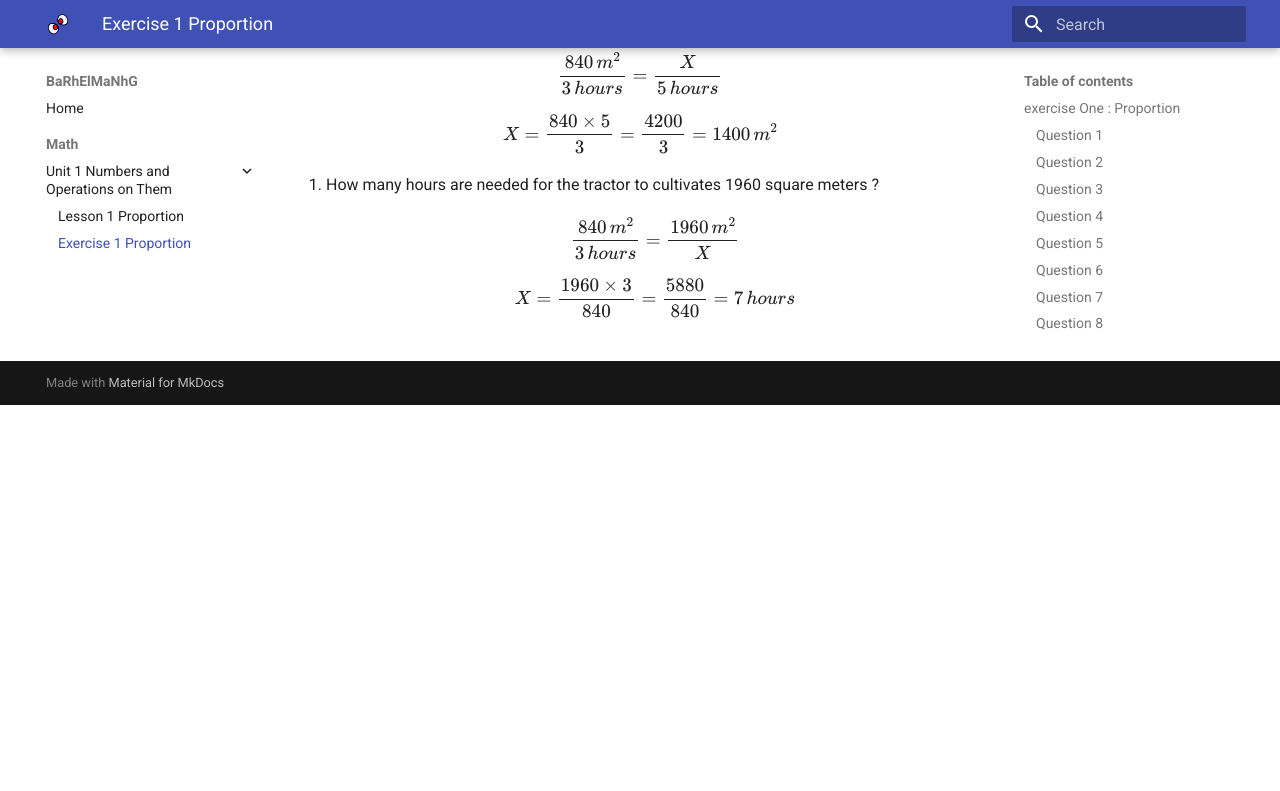
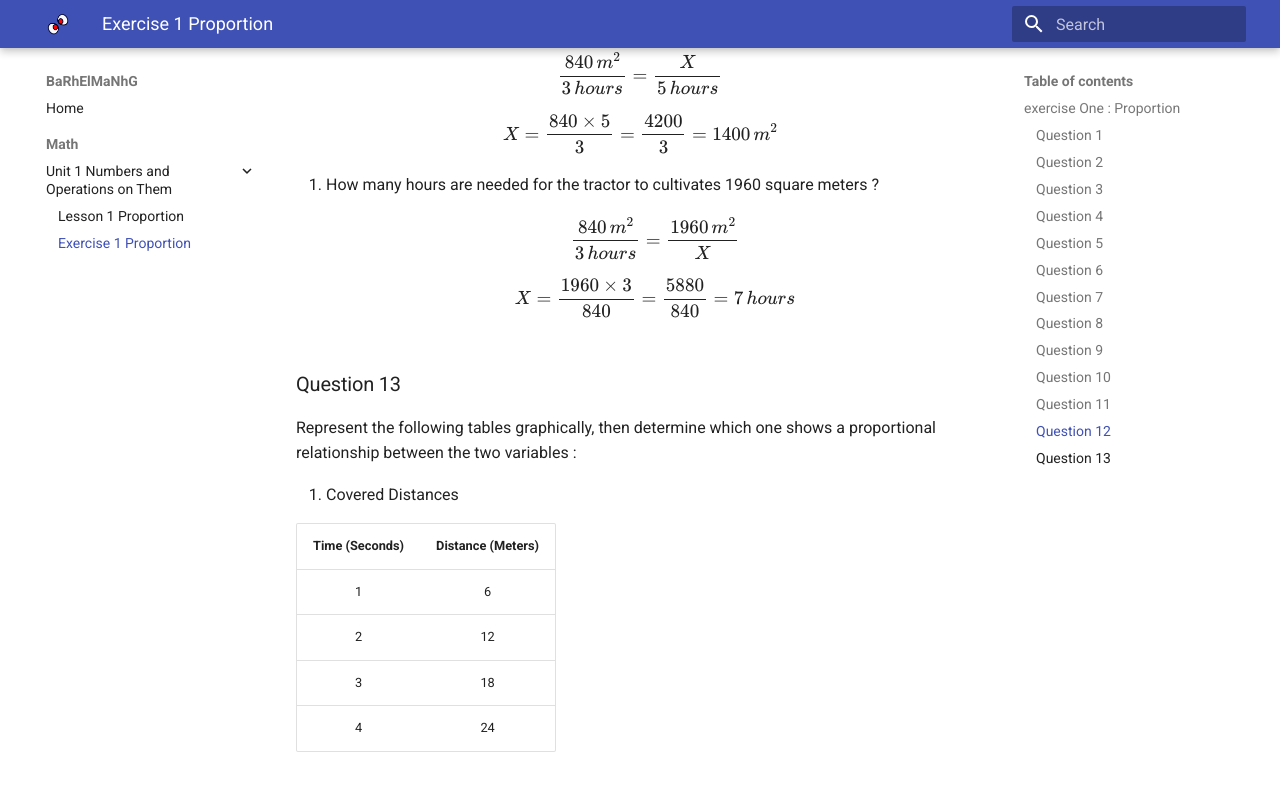
Before and after one commit to amansour-gh/educational.github.io, an MkDocs documentation site: the page built from docs/math/unit1/exercise1.md, in a window 1280 px wide and 900 px high, scrolled down 8434 px. Shown: the top 791 px of the window. Built offline with MkDocs 1.6.1 and Material for MkDocs 9.7.7, drawn with Linux system fonts in a browser that asks for light colours; before the commit the page ends 8839 px from its top, so only the background shows below that.

Commit message:
240928-02

```diff
--- a/docs/math/unit1/exercise1.md
+++ b/docs/math/unit1/exercise1.md
@@ -313,3 +313,57 @@
 2. How many hours are needed for the tractor to cultivates 1960 square meters ?
 $$ \frac{840 \, m^2}{3 \, hours} = \frac{1960 \, m^2}{X} $$
 $$ X = \frac{1960 \times 3}{840} = \frac{5880}{840} = 7 \, hours $$
+
+### Question 13
+Represent the following tables graphically, then determine which one shows a proportional relationship between the two variables :
+
+1. Covered Distances
+
+| Time (Seconds) | Distance (Meters) |
+|:--------------:|:-----------------:|
+| 1              | 6                 |
+| 2              | 12                |
+| 3              | 18                |
+| 4              | 24                |
+
+
+
+<div>
+    <canvas id="myChart2" width="400" height="200"></canvas>
+</div>
+
+<script src="https://cdn.jsdelivr.net/npm/chart.js"></script>
+<script>
+    const ctx1 = document.getElementById('myChart2').getContext('2d');
+    const myChart2 = new Chart(ctx1, {
+        type: 'line',
+        data: {
+            labels: ['0', '1', '2', '3', '4'],
+            datasets: [{
+                label: '# Distance',
+                data: [0, 6, 12, 18, 24],
+                backgroundColor: 'rgba(75, 192, 192, 0.2)',
+                borderColor: 'rgba(75, 192, 192, 1)',
+                borderWidth: 2,
+                fill: true
+            }]
+        },
+        options: {
+            scales: {
+                x: {
+                    title: {
+                        display: true,
+                        text: 'Time in Seconds'
+                    }
+                },
+                y: {
+                    title: {
+                        display: true,
+                        text: 'Distance in meters'
+                    },
+                    beginAtZero: true
+                }
+            }
+        }
+    });
+</script>
```
